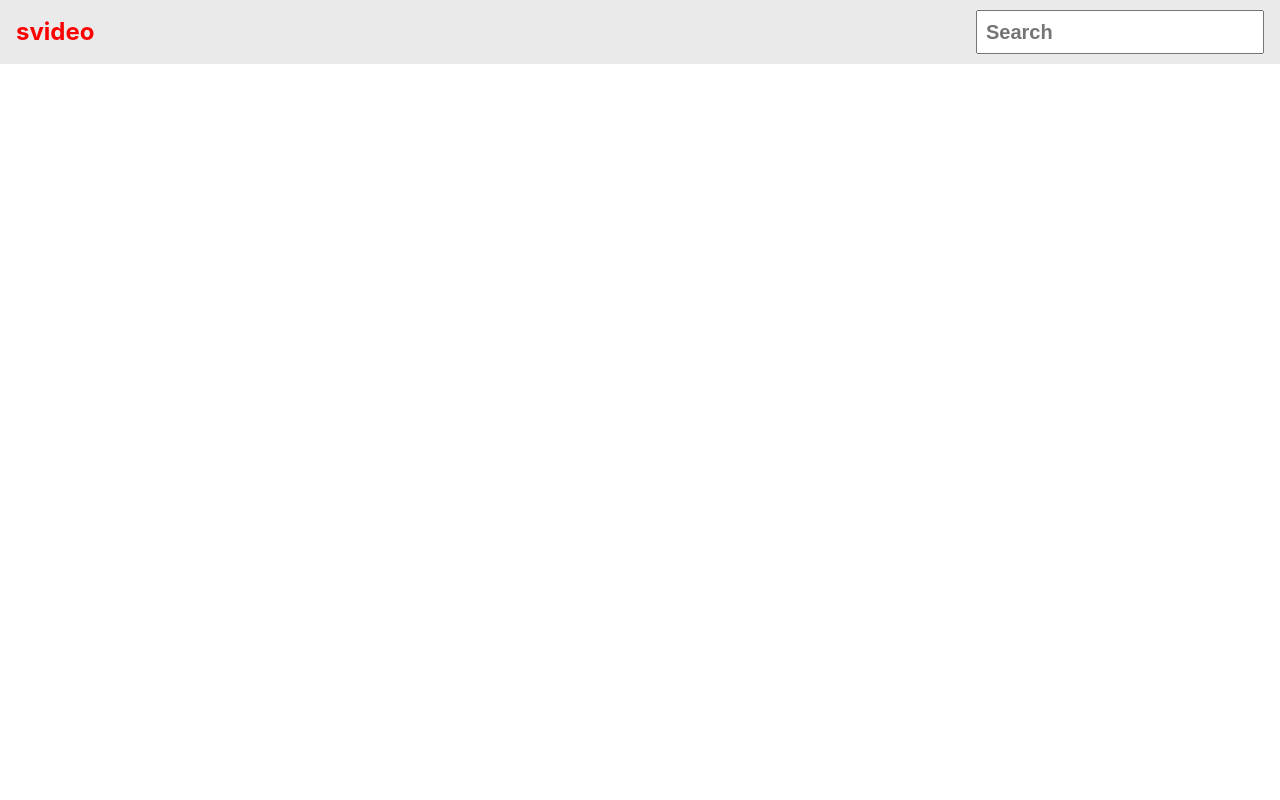
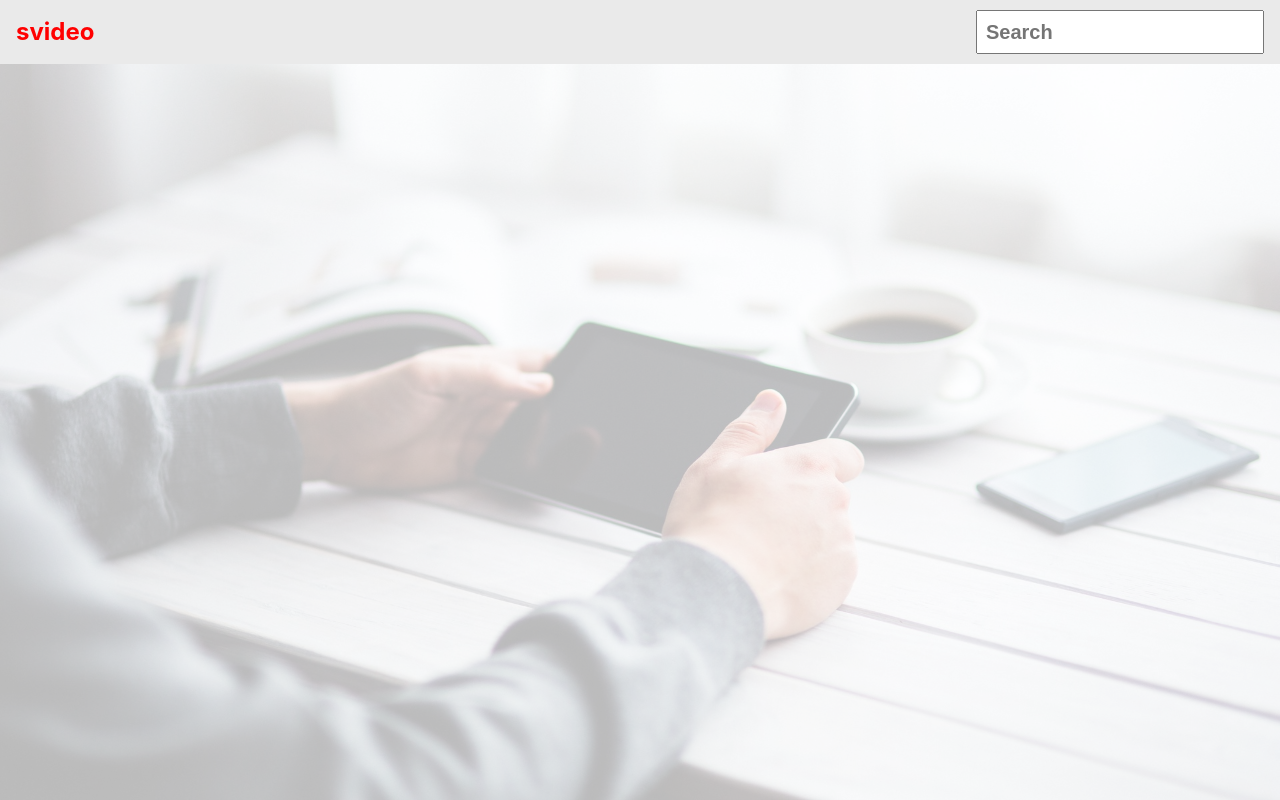
Before and after one commit to himanshusharma9400/testProject, a React (Create React App) app: page / in a window 1280 px wide. Both pictures are taken after a click on the element 423 px from the left and 245 px from the top of the page. Built offline with nearby package versions, Linux system fonts and the light colour scheme.

Commit message:
Invalid page handling

```diff
--- a/src/App.js
+++ b/src/App.js
@@ -4,8 +4,10 @@ import { BrowserRouter as Router, Route, Switch } from 'react-router-dom'
 import { Provider } from 'react-redux'
 import {store} from "./redux-store/store";
 import Home from './modules/home/homeContainer'
+import ShowDetails from './modules/showDetails/showDetailsContainer'
 import NavBar from "./commons/navbar/navBar";
 import BackgroundImageContainer from "./commons/backgroundImageContainer/backgroundImageContainer";
+import NotFoundPageContainer from "./commons/NotFound/notFoundPageContainer";
 
 function App() {
     return (
@@ -16,7 +18,10 @@ function App() {
                     <BackgroundImageContainer/>
                     <Switch>
                         <Route path='/' component={Home} exact/>
-                        <Route path='/:show'/>
+                        <Route path='/:show' component={ShowDetails} exact/>
+                        <Route path="*">
+                            <NotFoundPageContainer/>
+                        </Route>
                     </Switch>
                 </Provider>
             </Router>
--- /dev/null
+++ b/src/commons/NotFound/notFoundPageContainer.jsx
@@ -0,0 +1,29 @@
+import React, {useEffect} from 'react'
+import {Container} from "./notFoundPageStyles";
+import strings from "../../language/strings";
+import {actions as navBarActions} from "../../redux-store/reducers/navBarDuck";
+import connect from "react-redux/es/connect/connect";
+
+const NotFoundPageContainer = props => {
+    useEffect(() => {
+        props.hideNavBar()
+        return () => {
+            props.showNavBar()
+        };
+    }, [props]);
+    return (
+        <Container>
+            {strings.invalidPage}
+        </Container>
+    )
+}
+
+const mapDispatchToProps = dispatch => ({
+    hideNavBar: () => dispatch(navBarActions.hideNavBar()),
+    showNavBar: () => dispatch(navBarActions.showNavBar())
+})
+
+export default connect(
+    null,
+    mapDispatchToProps
+)(NotFoundPageContainer)
--- /dev/null
+++ b/src/commons/NotFound/notFoundPageStyles.js
@@ -0,0 +1,14 @@
+import styled from 'styled-components'
+
+export const Container = styled.div`
+  width: 100%;
+  height: 100vh;
+  background-color: #EAEAEA;
+  color: rgba(0,0,0,0.87);
+  justify-content: center;
+  text-align: center;
+  display: flex;
+  font-weight: bold;
+  font-size: 24px;
+  line-height: 24px;
+`
--- a/src/commons/backgroundImageContainer/backgroundImageStyles.js
+++ b/src/commons/backgroundImageContainer/backgroundImageStyles.js
@@ -5,6 +5,8 @@ export const Container = styled.img`
   bottom:0;
   left:0;
   right:0;
+  min-height: 100vh;
+  min-width: 100vw;
   height: 100%;
   width: 100%;
   z-index: -100;
--- a/src/language/strings.js
+++ b/src/language/strings.js
@@ -1,6 +1,8 @@
 const strings = {
     navBarTitle: 'svideo',
-    search: 'Search'
+    search: 'Search',
+    invalidPage: 'You have landed on an Invalid Page!!',
+    noResultsFound: 'No Results Found!!'
 }
 
 export default strings
--- a/src/modules/home/homeComponent.jsx
+++ b/src/modules/home/homeComponent.jsx
@@ -1,13 +1,20 @@
 import React from 'react'
-import {Container} from "./homeStyles";
+import {Container, NoResults} from "./homeStyles";
 import PropTypes from 'prop-types'
 import ShowCard from "./showCard";
 import {noop} from "../../commons/utils";
+import strings from "../../language/strings";
 
 const HomeComponent = props => {
     const {data, cardClick} = props
     return (
         <Container>
+            {
+                data && !data.length &&
+                    <NoResults>
+                        {strings.noResultsFound}
+                    </NoResults>
+            }
             {
                 data && data.map((item, index) => (
                     <ShowCard
--- a/src/modules/home/homeStyles.js
+++ b/src/modules/home/homeStyles.js
@@ -5,6 +5,17 @@ export const Container = styled.div`
   display: flex;
   flex-wrap: wrap;
   justify-content: center;
+`
+
+export const NoResults = styled.div`
+  width: 100%;
+  color: rgba(0,0,0,0.87);
+  justify-content: center;
+  text-align: center;
+  display: flex;
+  font-weight: bold;
+  font-size: 24px;
+  line-height: 24px;
 `
 
 export const CardDiv = styled.div`
--- /dev/null
+++ b/src/modules/showDetails/showDetailsComponent.jsx
@@ -0,0 +1,20 @@
+import React from 'react'
+import {Container} from "./showDetailsStyles";
+
+const ShowDetailsComponent = props => {
+    return (
+        <Container>
+
+        </Container>
+    )
+}
+
+ShowDetailsComponent.propTypes = {
+
+}
+
+ShowDetailsComponent.defaultProps = {
+
+}
+
+export default ShowDetailsComponent
--- /dev/null
+++ b/src/modules/showDetails/showDetailsContainer.jsx
@@ -0,0 +1,20 @@
+import React from 'react'
+import connect from "react-redux/es/connect/connect";
+import ShowDetailsComponent from "./showDetailsComponent";
+
+const ShowDetailsContainer = props => {
+    return (
+        <ShowDetailsComponent/>
+    )
+}
+
+const mapStateToProps = state => ({
+})
+
+const mapDispatchToProps = dispatch => ({
+})
+
+export default connect(
+    mapStateToProps,
+    mapDispatchToProps
+)(ShowDetailsContainer)
--- /dev/null
+++ b/src/modules/showDetails/showDetailsStyles.js
@@ -0,0 +1,6 @@
+import styled from 'styled-components'
+
+export const Container = styled.div`
+  display: flex;
+  padding: 16px;
+`
```
